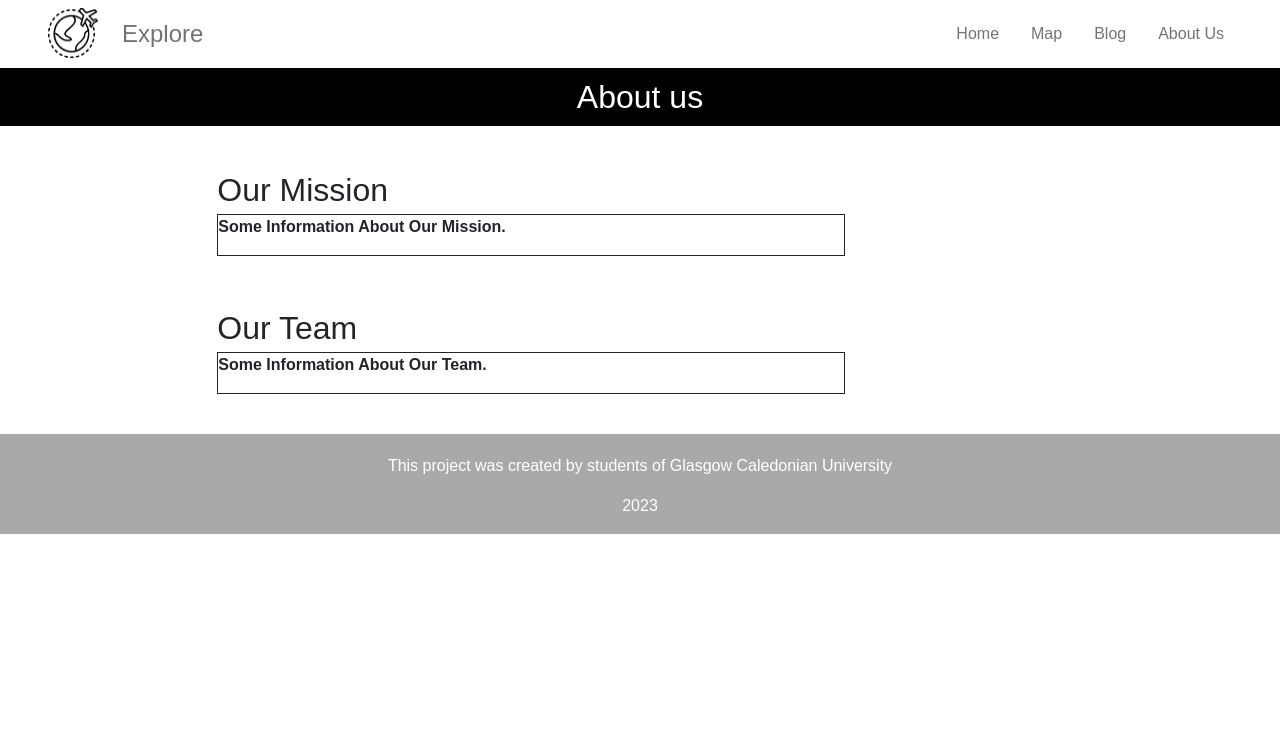
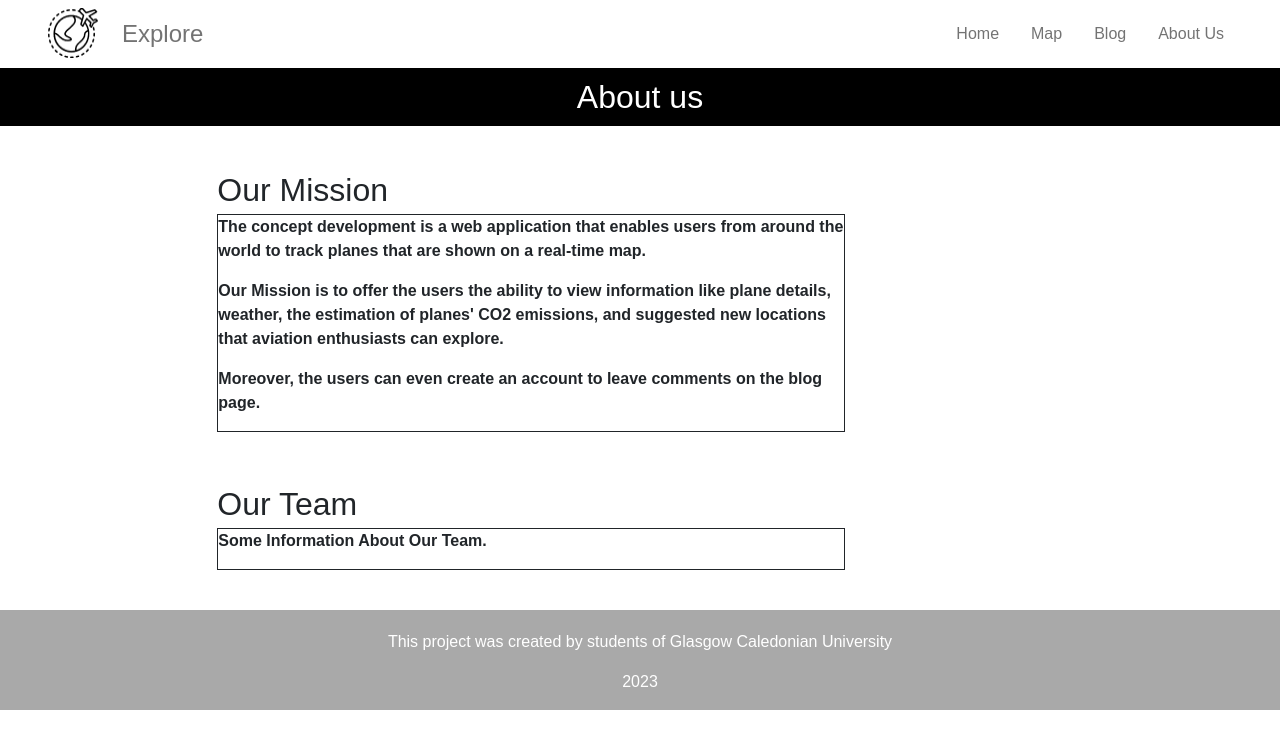
Before and after one commit to Pyrex-01/VS_Code_IP3, a React (Create React App) app in the folder ip3_application/: page /about in a window 1280 px wide. Shown: the top 748 px of the page. Built offline with nearby package versions, Linux system fonts and the light colour scheme; no server answers.

Commit message:
Update about-mission.js

```diff
--- a/ip3_application/src/pages/components/aboutComponents/about-mission.js
+++ b/ip3_application/src/pages/components/aboutComponents/about-mission.js
@@ -8,7 +8,10 @@ const AboutMission = () => {
             <div class="col-sm-6 mt-4">
                 <h className="h_about">Our Mission</h>
                 <div class="border border border-dark ">
-                    <p className='text'>Some Information About Our Mission.</p>
+                    <p className='text'>The concept development is a web application that enables users from around the world to track planes that are shown on a real-time map. </p>
+                    <p  className='text'> Our Mission is to offer the users the ability to view information like plane details, weather, the estimation of planes' CO2 emissions,
+                                          and suggested new locations that aviation enthusiasts can explore. </p>
+                    <p  className='text'> Moreover, the users can even create an account to leave comments on the blog page. </p>
                 </div>
             </div>
         </div>
```
